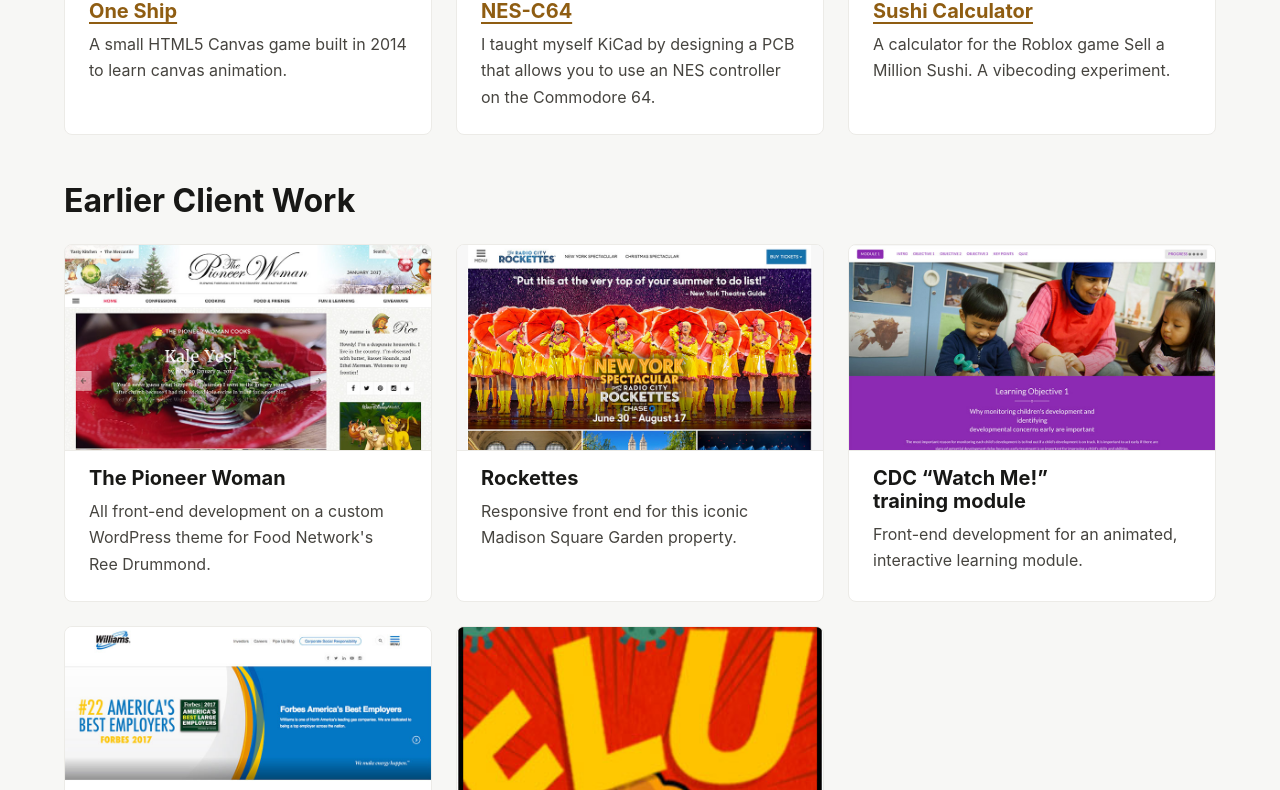
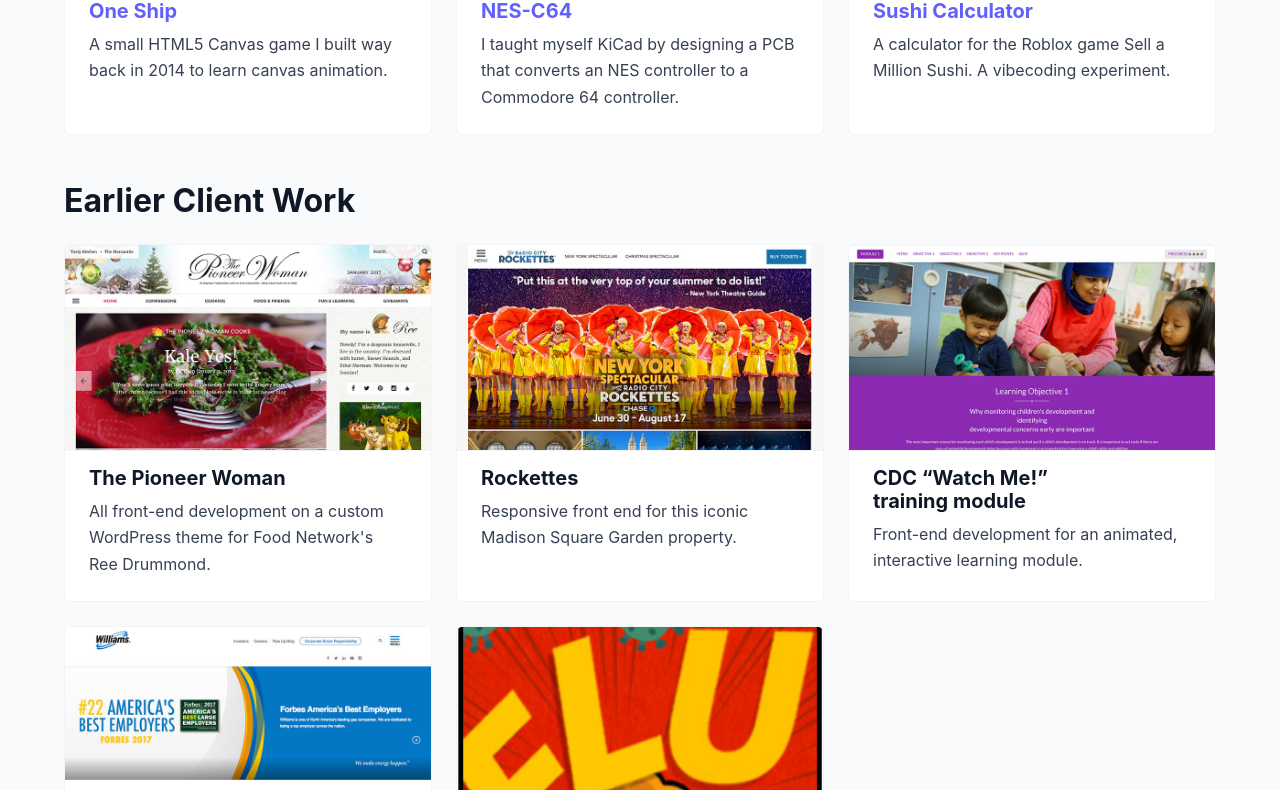
Before and after one commit to rglazebrook/rglazebrook.github.io, an Astro site: page / in a window 1280 px wide. Shown: the part 1363-2153 px from the top of the page. Built offline with nearby package versions, Linux system fonts and the light colour scheme; Astro itself is replaced by a stand-in of ours.

Commit message:
reworked colors to use Tailwind defaults

```diff
--- a/src/components/LiveCode.tsx
+++ b/src/components/LiveCode.tsx
@@ -15,17 +15,17 @@ export default function LiveCode({ code, scope = {}, noInline = false, title = "
   const id = useId();
   return (
     <LiveProvider code={code.trim()} scope={scope} noInline={noInline}>
-      <figure className="live-code my-8 border border-border-strong rounded-md bg-surface overflow-hidden" aria-labelledby={id}>
-        <figcaption id={id} className="py-2 px-4 text-sm text-muted border-b border-border">
+      <figure className="live-code my-8 border border-gray-100 rounded-md bg-surface overflow-hidden" aria-labelledby={id}>
+        <figcaption id={id} className="py-2 px-4 text-sm text-muted border-b border-gray-100">
           {title}
         </figcaption>
         <div className="preview py-6 px-4">
           <LivePreview />
         </div>
-        <div className="border-t border-border font-mono text-sm">
+        <div className="border-t border-gray-100 font-mono text-sm">
           <LiveEditor aria-label={`${title}: editable code`} className="[&_pre]:m-0 [&_pre]:rounded-none" />
         </div>
-        <LiveError className="m-0 py-3 px-4 rounded-none text-sm text-on-danger bg-danger-surface whitespace-pre-wrap" />
+        <LiveError className="m-0 py-3 px-4 rounded-none text-sm bg-danger-surface text-on-danger whitespace-pre-wrap" />
       </figure>
     </LiveProvider>
   );
--- a/src/components/WorkCard.astro
+++ b/src/components/WorkCard.astro
@@ -6,19 +6,19 @@ interface Props { item: WorkItem }
 const { item } = Astro.props;
 ---
 
-<article class="overflow-hidden rounded-md border border-border bg-surface">
+<article class="overflow-hidden rounded-md border border-gray-100 bg-surface">
   <a href={item.url}>
     <Image
       src={item.image}
       alt=""
       widths={[400, 800]}
       sizes="(min-width: 48rem) 22rem, 100vw"
-      class="aspect-16/9 w-full border-b border-border object-cover object-top"
+      class="aspect-16/9 w-full border-b border-gray-100 object-cover object-top"
     />
   </a>
   <div class="px-6 pt-4 pb-6">
     <h3 class="mb-2 text-lg">
-      {item.url ? <a href={item.url}>{item.title}</a> : item.title}
+      {item.url ? <a href={item.url} class="no-underline hover:underline">{item.title}</a> : item.title}
     </h3>
     <p class="text-muted">{item.description}</p>
   </div>
--- a/src/data/work.ts
+++ b/src/data/work.ts
@@ -48,13 +48,13 @@ export const earlierWork: WorkItem[] = [
 export const playground: WorkItem[] = [
   {
     title: "One Ship",
-    description: "A small HTML5 Canvas game built in 2014 to learn canvas animation.",
+    description: "A small HTML5 Canvas game I built way back in 2014 to learn canvas animation.",
     image: oneship,
     url: "https://rglazebrook.github.io/games/oneship/",
   },
   {
     title: "NES-C64",
-    description: "I taught myself KiCad by designing a PCB that allows you to use an NES controller on the Commodore 64.",
+    description: "I taught myself KiCad by designing a PCB that converts an NES controller to a Commodore 64 controller.",
     image: nesc64,
     url: "https://github.com/rglazebrook/NES-C64",
   },
--- a/src/layouts/Base.astro
+++ b/src/layouts/Base.astro
@@ -57,7 +57,7 @@ const links = [
       <slot />
     </main>
 
-    <footer class="site-footer container mt-24 py-8 border-t text-muted text-sm border-border">
+    <footer class="site-footer container mt-24 py-8 border-t text-muted text-sm border-gray-100">
       <p>© {new Date().getFullYear()} Rob Glazebrook. Built with Astro + MDX.</p>
     </footer>
   </body>
--- a/src/pages/index.astro
+++ b/src/pages/index.astro
@@ -16,7 +16,7 @@ const posts = (await getCollection("writing", ({ data }) => import.meta.env.DEV
 <Base>
   <section class="hero container mt-16">
     <div class="grid grid-cols-5 gap-2">
-      <Image src={rob} alt="That's me!" class="p-2 border border-border" />
+      <Image src={rob} alt="That's me!" class="p-2 border border-gray-200" />
       <h1 class="text-2xl max-w-[18ch] mb-6 col-span-4">I build the components other engineers build with.</h1>
     </div>
     <p class="lede text-lg text-muted max-w-measure m-0">
@@ -58,7 +58,7 @@ const posts = (await getCollection("writing", ({ data }) => import.meta.env.DEV
             <a href={`/writing/${post.id}/`} class="text-lg font-semibold">
               {post.data.title}
             </a>
-            {post.data.draft && <span class="badge ms-2 text-sm px-2 border border-border-strong rounded-sm text-muted">draft</span>}
+            {post.data.draft && <span class="badge ms-2 text-sm px-2 border border-gray-300 rounded-sm text-muted">draft</span>}
             <p class="mt-1 text-muted">{post.data.description}</p>
           </li>
         ))}
--- a/src/styles/global.css
+++ b/src/styles/global.css
@@ -20,7 +20,7 @@
 
   code, pre { @apply font-mono text-[0.9em]; }
   :not(pre) > code {
-    @apply bg-surface border border-border px-[0.35em] py-[0.1em] rounded-sm;
+    @apply bg-surface border border-gray-100 px-[0.35em] py-[0.1em] rounded-sm;
   }
   pre { @apply p-4 rounded-md overflow-x-auto; }
 
--- a/src/styles/tokens.css
+++ b/src/styles/tokens.css
@@ -12,37 +12,28 @@
  */
 @theme {
   /* Clear Tailwind's default palette. Only our tokens below generate colour utilities. */
-  --color-*: initial;
+  /* --color-*: initial; */
 
   /* Primitives: use semantic tokens in components; these are here for theming. */
-  --color-gray-0: #ffffff;
-  --color-gray-50: #f7f7f5;
-  --color-gray-100: #ecebe7;
-  --color-gray-300: #c9c7c0;
-  --color-gray-500: #85837b;
-  --color-gray-700: #46443f;
-  --color-gray-850: #23221f;
-  --color-gray-900: #181816;
-  --color-gray-950: #111110;
-  --color-amber-400: #f2b544;
-  --color-amber-600: #b7791f;
-  --color-amber-700: #8f5d12;
   --color-white: #ffffff;
   --color-transparent: transparent;
   --color-current: currentColor;
 
   /* Semantic colors (light defaults; dark values are remapped below). */
   --color-bg: var(--color-gray-50);
-  --color-surface: var(--color-gray-0);
+  --color-surface: var(--color-white);
   --color-text: var(--color-gray-900);
   --color-muted: var(--color-gray-700);
-  --color-border: var(--color-gray-100);
-  --color-border-strong: var(--color-gray-300);
-  --color-accent: var(--color-amber-700);
-  --color-on-accent: var(--color-gray-0);
-  --color-focus: var(--color-amber-600);
-  --color-danger-surface: #3b1111;
-  --color-on-danger: #ffd7d7;
+  /* --color-border: var(--color-gray-100);
+  --color-border-strong: var(--color-gray-300); */
+
+  --color-focus: var(--color-indigo-700);
+
+  --color-accent: var(--color-indigo-500);
+  --color-on-accent: var(--color-white);
+
+  --color-danger-surface: var(--color-red-700);
+  --color-on-danger: var(--color-red-100);
 
   /* Type */
   --font-sans: "Inter", system-ui, -apple-system, "Segoe UI", sans-serif;
@@ -56,8 +47,6 @@
   --leading-body: 1.65;
 
   /* Shape and layout */
-  --radius-sm: 4px;
-  --radius-md: 8px;
   --container-measure: 68ch; /* max-w-measure */
   --container-page: 72rem; /* max-w-page */
 }
```
